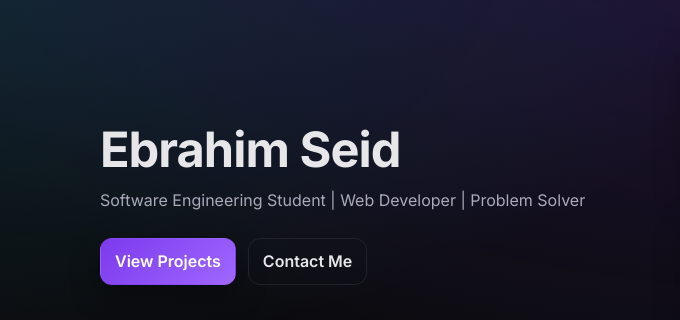
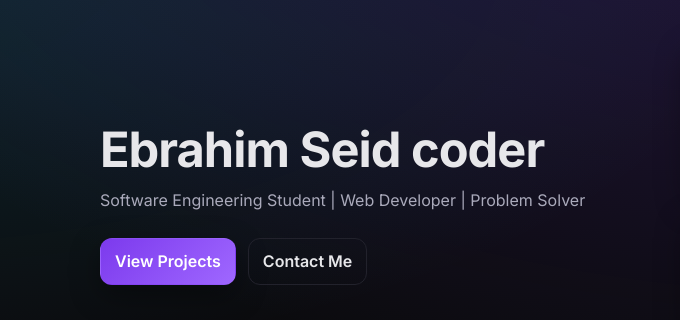
Before and after one commit to ebrahimproject6-dotcom/portfolio-test, a plain HTML site: page index.html in a window 1280 px wide. Shown: the part 115-435 px from the top of the page, 0-680 px from the left. Drawn offline with Linux system fonts and the light colour scheme; grey boxes are pictures that could not be loaded.

Commit message:
Update index.html

```diff
--- a/index.html
+++ b/index.html
@@ -40,7 +40,7 @@
 
       <div class="container hero-inner">
         <div class="hero-content">
-          <h1 class="hero-title">Ebrahim Seid</h1>
+          <h1 class="hero-title">Ebrahim Seid coder</h1>
           <p class="hero-subtitle">Software Engineering Student | Web Developer | Problem Solver</p>
           <div class="hero-actions">
             <a class="btn btn-primary" href="#projects">View Projects</a>
```
